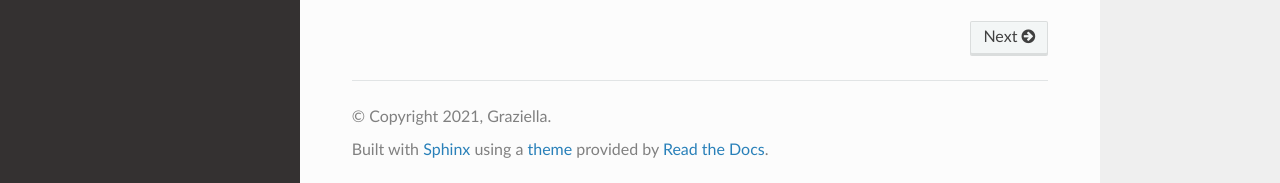
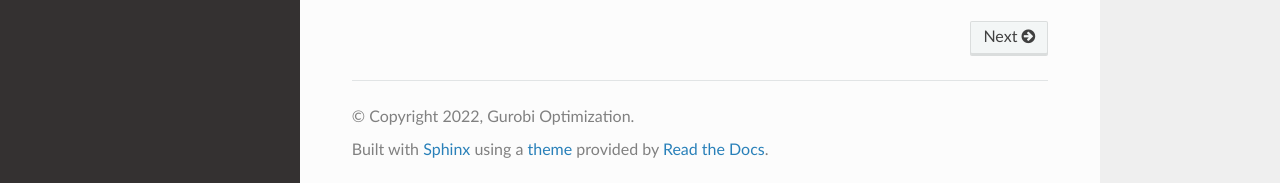
Before and after one commit to Gurobi/gurobi-optimods, a Sphinx documentation site: the page built from docs/source/index.rst, in a window 1280 px wide. Shown: the part 716-899 px from the top of the page. Built offline with Sphinx 7.4.7 and the Read the Docs theme 2.0.0, drawn with Linux system fonts in a browser that asks for light colours.

Commit message:
Fix authors

```diff
--- a/docs/source/conf.py
+++ b/docs/source/conf.py
@@ -3,8 +3,8 @@
 # -- Project information
 
 project = 'Nupstup'
-copyright = '2021, Graziella'
-author = 'Graziella'
+copyright = '2022, Gurobi Optimization'
+author = 'Gurobi Optimization'
 
 release = '0.1'
 version = '0.1.0'
--- a/pyproject.toml
+++ b/pyproject.toml
@@ -4,6 +4,9 @@
 
 [project]
 name = "nupstup"
-authors = [{name = "Graziella", email = "graziella@nupstup"}]
+authors = [
+    { name = "Simon Bowly", email = "bowly@gurobi.com" },
+    { name = "Robert Luce", email = "luce@gurobi.com" },
+]
 dynamic = ["version", "description"]
 dependencies = ["pandas", "numpy", "scipy", "gurobipy", "feather-format"]
```
